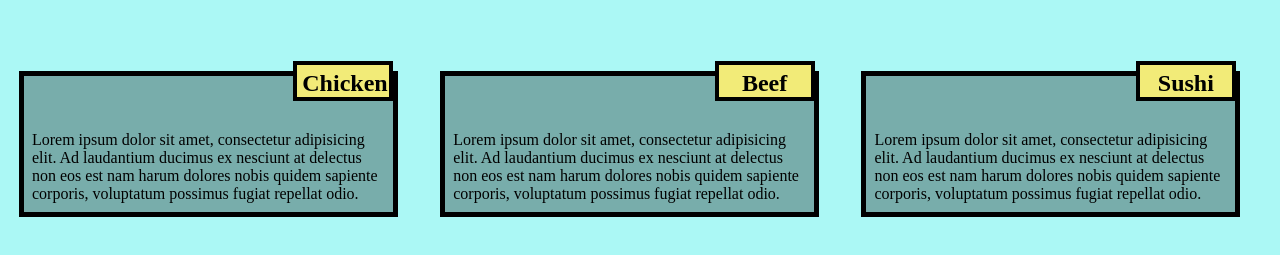
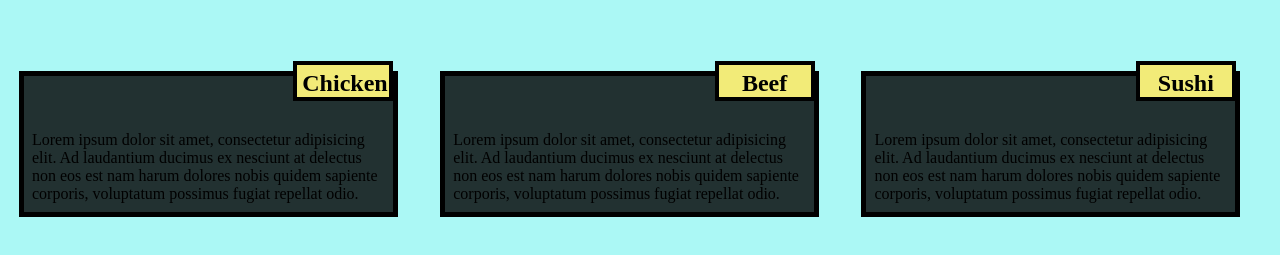
Before and after one commit to strange98350/module2-solution, a plain HTML site: page index.html in a window 1280 px wide. Shown: the part 61-316 px from the top of the page. Drawn offline with Linux system fonts and the light colour scheme.

Commit message:
Update style.css

```diff
--- a/style.css
+++ b/style.css
@@ -41,7 +41,7 @@ p {
   font-size: 25px;
   padding: 2%;
   padding-top: 55px;
-  background-color: rgba(0,0,0,0.3);
+  background-color: rgba(0,0,0,0.8);
 }
 
 @media(min-width: 992px)
```
